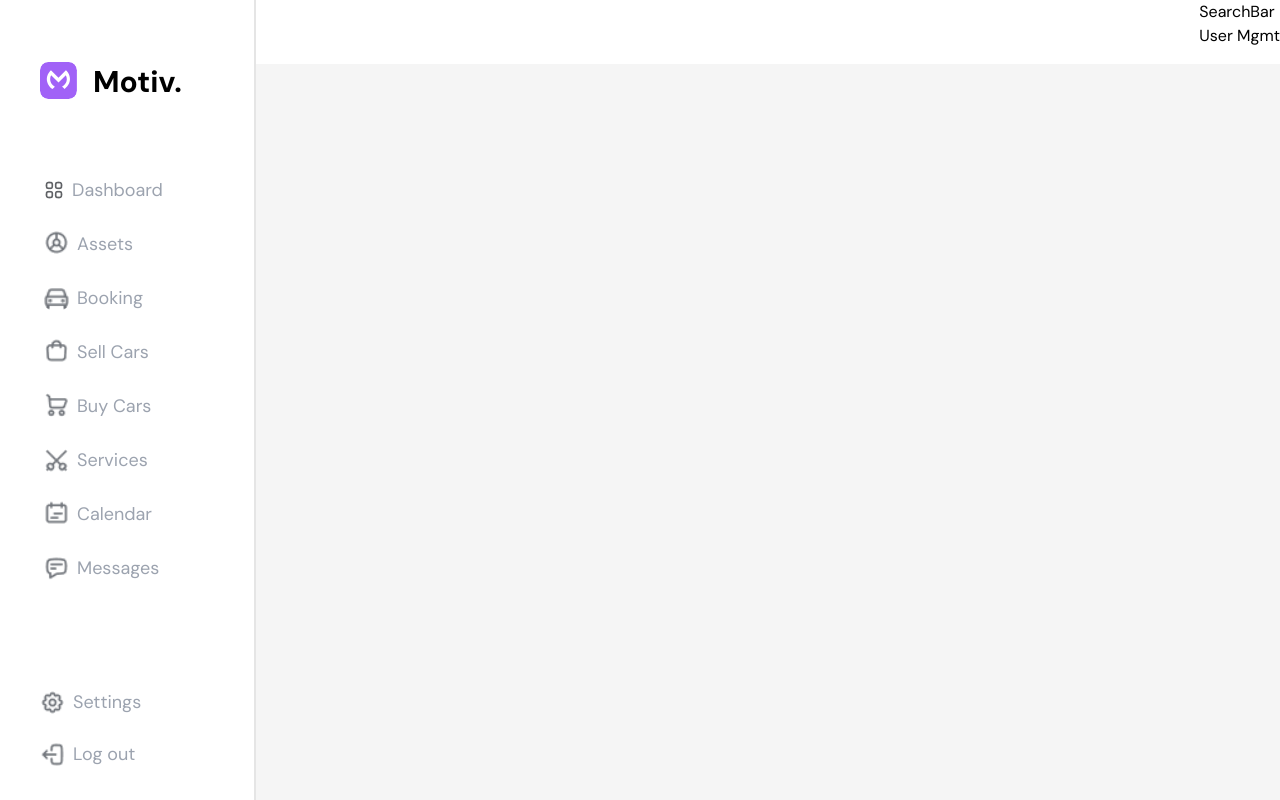
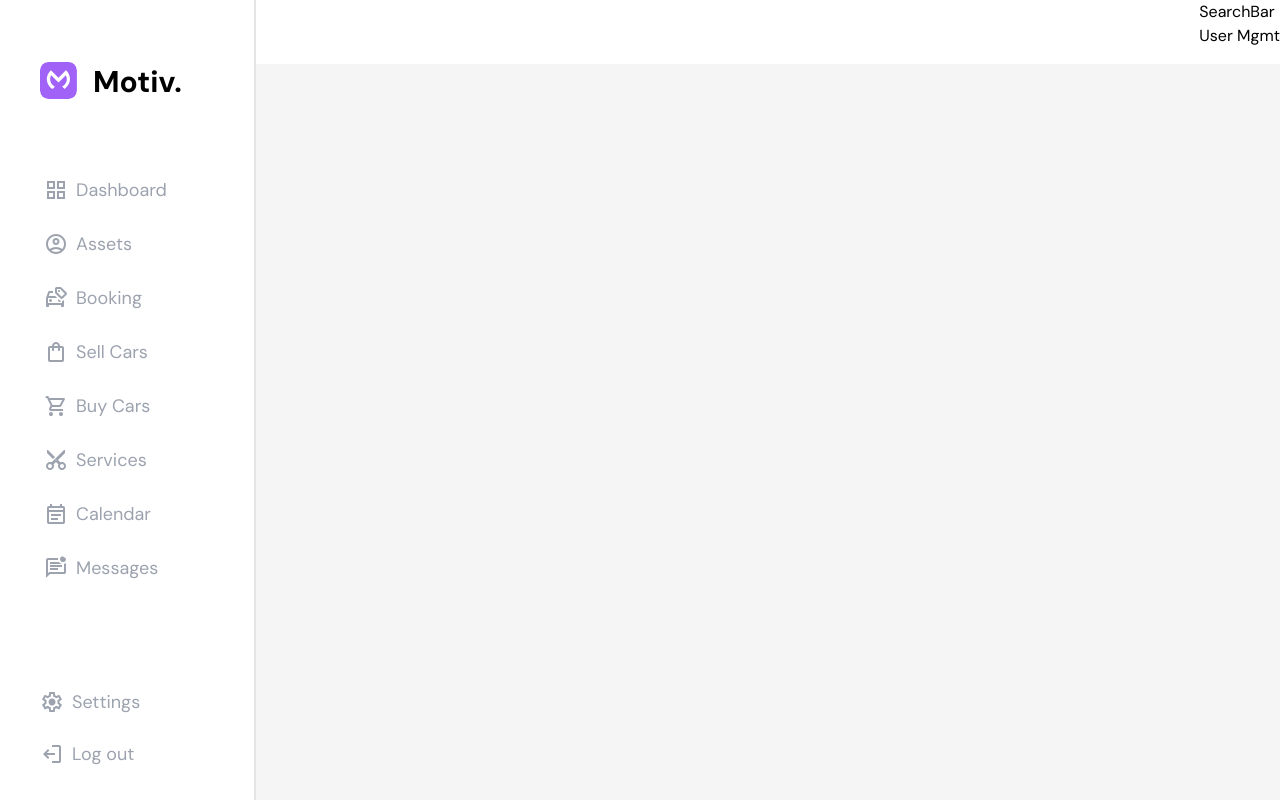
Before and after one commit to srinivas-pradhan/car-dashboard-ui, a Next.js app: page / in a window 1280 px wide. Built offline with nearby package versions, Linux system fonts and the light colour scheme.

Commit message:
Change icons to start responding to tailwind styling

```diff
--- a/app/(root)/layout.tsx
+++ b/app/(root)/layout.tsx
@@ -10,7 +10,7 @@ export default function RootLayout({
 }) {
   return (
     <ClientOnly>
-      <div className="bg-neutral-100 h-screen absolute">
+      <div className="bg-neutral-100 dark:bg-gray-700 h-screen absolute">
         <Sidebar/>
         <Navbar/>
         {children}
--- a/components/SideBar.tsx
+++ b/components/SideBar.tsx
@@ -1,13 +1,12 @@
 'use client';
 import Image from "next/image";
 import { useRouter } from 'next/navigation';
-import { DM_Sans } from "next/font/google";
 
 
 const Sidebar = () => {
     const router = useRouter()
     return (
-        <div className="fixed w-1/5 left-0 top-0 h-screen bg-white z-10 border-r-2 border-black border-opacity-10">
+        <div className="fixed w-1/5 left-0 top-0 h-screen bg-white dark:bg-gray-600 z-10 border-r-2 dark:border-white border-black border-opacity-10">
             <div className="pl-10 pt-16">
                 <ul onClick = {() => router.push('/')} className="flex flex-row gap-4">
                     <li>
@@ -19,129 +18,94 @@ const Sidebar = () => {
                             src="/logo.svg"
                         />
                     </li>
-                    <li className="font-bold text-3xl cursor-pointer">
+                    <li className="dark:text-white font-bold text-3xl cursor-pointer">
                         Motiv.
                     </li>
                 </ul>
             </div>
-            <ul className="pt-16 ml-8 mr-10 space-y-0.5 text-gray-400 text-lg">
-                <li onClick = {() => router.push('/')} className="p-3 rounded-lg hover:text-gray-500 hover:bg-slate-400 hover:bg-opacity-20 cursor-pointer">
+            <ul className="pt-16 ml-8 mr-10 space-y-0.5 text-gray-400 dark:text-slate-200 text-lg">
+                <li onClick = {() => router.push('/')} className="p-3 rounded-lg dark:hover:bg-slate-100 dark:hover:text-gray-600 hover:text-gray-500 hover:bg-slate-400 hover:bg-opacity-20 cursor-pointer">
                     <ul className="flex flex-row gap-2">
                         <li>
-                            <Image
-                                className="rounded-lg cursor-pointer mt-1"
-                                height="20"
-                                width="20"
-                                alt="Dashboard"
-                                src="/dashboard_icon.png"
-                            />
+                            <svg className="rounded-lg cursor-pointer mt-0.5 fill-current" xmlns="http://www.w3.org/2000/svg" height="24px" viewBox="0 -960 960 960" width="24px" fill="#e8eaed">
+                                <path d="M120-520v-320h320v320H120Zm0 400v-320h320v320H120Zm400-400v-320h320v320H520Zm0 400v-320h320v320H520ZM200-600h160v-160H200v160Zm400 0h160v-160H600v160Zm0 400h160v-160H600v160Zm-400 0h160v-160H200v160Zm400-400Zm0 240Zm-240 0Zm0-240Z"/>
+                            </svg>
                         </li>
                         <li>Dashboard</li>
                     </ul>
                 </li>
-                <li onClick = {() => router.push('/assets')} className="p-3 rounded-lg hover:text-gray-500 hover:bg-slate-400 hover:bg-opacity-20 cursor-pointer">
+                <li onClick = {() => router.push('/assets')} className="p-3 rounded-lg hover:text-gray-500 hover:bg-slate-400 dark:hover:bg-slate-100 dark:hover:text-gray-600 hover:bg-opacity-20 cursor-pointer">
                     <ul className="flex flex-row gap-2">
                         <li>
-                            <Image
-                                className="rounded-lg cursor-pointer"
-                                height="25"
-                                width="25"
-                                alt="Assets"
-                                src="/Assets.png"
-                            />
+                            <svg className="rounded-lg cursor-pointer mt-0.5 fill-current" xmlns="http://www.w3.org/2000/svg" height="24px" viewBox="0 -960 960 960" width="24px" fill="#e8eaed">
+                                <path d="M234-276q51-39 114-61.5T480-360q69 0 132 22.5T726-276q35-41 54.5-93T800-480q0-133-93.5-226.5T480-800q-133 0-226.5 93.5T160-480q0 59 19.5 111t54.5 93Zm246-164q-59 0-99.5-40.5T340-580q0-59 40.5-99.5T480-720q59 0 99.5 40.5T620-580q0 59-40.5 99.5T480-440Zm0 360q-83 0-156-31.5T197-197q-54-54-85.5-127T80-480q0-83 31.5-156T197-763q54-54 127-85.5T480-880q83 0 156 31.5T763-763q54 54 85.5 127T880-480q0 83-31.5 156T763-197q-54 54-127 85.5T480-80Zm0-80q53 0 100-15.5t86-44.5q-39-29-86-44.5T480-280q-53 0-100 15.5T294-220q39 29 86 44.5T480-160Zm0-360q26 0 43-17t17-43q0-26-17-43t-43-17q-26 0-43 17t-17 43q0 26 17 43t43 17Zm0-60Zm0 360Z"/>
+                            </svg>
                         </li>
                         <li>Assets</li>
                     </ul>
                 </li>
-                <li onClick = {() => router.push('/bookings')} className="p-3 rounded-lg hover:text-gray-500 hover:bg-slate-400 hover:bg-opacity-20 cursor-pointer">
+                <li onClick = {() => router.push('/bookings')} className="p-3 rounded-lg hover:text-gray-500 hover:bg-slate-400 dark:hover:bg-slate-100 dark:hover:text-gray-600 hover:bg-opacity-20 cursor-pointer">
                     <ul className="flex flex-row gap-2">
                         <li>
-                            <Image
-                                className="rounded-lg cursor-pointer mt-1"
-                                height="25"
-                                width="25"
-                                alt="Booking"
-                                src="/Booking.png"
-                            />
+                            <svg className="rounded-lg cursor-pointer mt-0.5 fill-current" xmlns="http://www.w3.org/2000/svg" height="24px" viewBox="0 -960 960 960" width="24px" fill="#e8eaed">
+                                <path d="M260-320q25 0 42.5-17.5T320-380q0-25-17.5-42.5T260-440q-25 0-42.5 17.5T200-380q0 25 17.5 42.5T260-320Zm360 0q20 0 36-12t21-31q-20-4-38-13.5T606-401l-25-25q-10 8-15.5 20t-5.5 26q0 25 17.5 42.5T620-320Zm-460 40v-200 200Zm40 80v40q0 17-11.5 28.5T160-120h-40q-17 0-28.5-11.5T80-160v-320l84-240q6-18 21.5-29t34.5-11h140v55q0 6 .5 12.5T362-680H234l-42 120h255l80 80H160v200h560v-81q22-2 42.5-11t37.5-25v237q0 17-11.5 28.5T760-120h-40q-17 0-28.5-11.5T680-160v-40H200Zm400-520q17 0 28.5-11.5T640-760q0-17-11.5-28.5T600-800q-17 0-28.5 11.5T560-760q0 17 11.5 28.5T600-720Zm62 262L458-662q-8-8-13-19.5t-5-23.5v-155q0-25 17.5-42.5T500-920h155q12 0 23.5 5t19.5 13l204 204q17 17 17 42.5T902-613L747-458q-17 17-42.5 17T662-458Zm43-70 127-127-185-185H520v127l185 185Zm-29-156Z"/>
+                            </svg>
                         </li>
                         <li>Booking</li>
                     </ul>
                 </li>
-                <li onClick = {() => router.push('/sell')} className="p-3 rounded-lg hover:text-gray-500 hover:bg-slate-400 hover:bg-opacity-20 cursor-pointer">
+                <li onClick = {() => router.push('/sell')} className="p-3 rounded-lg hover:text-gray-500 hover:bg-slate-400 dark:hover:bg-slate-100 dark:hover:text-gray-600 hover:bg-opacity-20 cursor-pointer">
                     <ul className="flex flex-row gap-2">
                         <li>
-                            <Image
-                                className="rounded-lg cursor-pointer"
-                                height="25"
-                                width="25"
-                                alt="SellCars"
-                                src="/SellCars.png"
-                            />
+                            <svg className="rounded-lg cursor-pointer mt-0.5 fill-current" xmlns="http://www.w3.org/2000/svg" height="24px" viewBox="0 -960 960 960" width="24px" fill="#e8eaed">
+                                <path d="M240-80q-33 0-56.5-23.5T160-160v-480q0-33 23.5-56.5T240-720h80q0-66 47-113t113-47q66 0 113 47t47 113h80q33 0 56.5 23.5T800-640v480q0 33-23.5 56.5T720-80H240Zm0-80h480v-480h-80v80q0 17-11.5 28.5T600-520q-17 0-28.5-11.5T560-560v-80H400v80q0 17-11.5 28.5T360-520q-17 0-28.5-11.5T320-560v-80h-80v480Zm160-560h160q0-33-23.5-56.5T480-800q-33 0-56.5 23.5T400-720ZM240-160v-480 480Z"/>
+                            </svg>
                         </li>
                         <li>Sell Cars</li>
                     </ul>
                 </li>
-                <li onClick = {() => router.push('/buy')} className="p-3 rounded-lg hover:text-gray-500 hover:bg-slate-400 hover:bg-opacity-20 cursor-pointer">
+                <li onClick = {() => router.push('/buy')} className="p-3 rounded-lg hover:text-gray-500 hover:bg-slate-400 dark:hover:bg-slate-100 dark:hover:text-gray-600 hover:bg-opacity-20 cursor-pointer">
                     <ul className="flex flex-row gap-2">
                         <li>
-                            <Image
-                                className="rounded-lg cursor-pointer"
-                                height="25"
-                                width="25"
-                                alt="BuyCars"
-                                src="/BuyCars.png"
-                            />
+                            <svg className="rounded-lg cursor-pointer mt-0.5 fill-current" xmlns="http://www.w3.org/2000/svg" height="24px" viewBox="0 -960 960 960" width="24px" fill="#e8eaed">
+                                <path d="M280-80q-33 0-56.5-23.5T200-160q0-33 23.5-56.5T280-240q33 0 56.5 23.5T360-160q0 33-23.5 56.5T280-80Zm400 0q-33 0-56.5-23.5T600-160q0-33 23.5-56.5T680-240q33 0 56.5 23.5T760-160q0 33-23.5 56.5T680-80ZM246-720l96 200h280l110-200H246Zm-38-80h590q23 0 35 20.5t1 41.5L692-482q-11 20-29.5 31T622-440H324l-44 80h480v80H280q-45 0-68-39.5t-2-78.5l54-98-144-304H40v-80h130l38 80Zm134 280h280-280Z"/>
+                            </svg>
                         </li>
                         <li>Buy Cars</li>
                     </ul>
                 </li>
-                <li onClick = {() => router.push('/services')} className="p-3 rounded-lg hover:text-gray-500 hover:bg-slate-400 hover:bg-opacity-20 cursor-pointer">
+                <li onClick = {() => router.push('/services')} className="p-3 rounded-lg hover:text-gray-500 hover:bg-slate-400 dark:hover:bg-slate-100 dark:hover:text-gray-600 hover:bg-opacity-20 cursor-pointer">
                     <ul className="flex flex-row gap-2">
                         <li>
-                            <Image
-                                className="rounded-lg cursor-pointer mt-0.5"
-                                height="25"
-                                width="25"
-                                alt="Services"
-                                src="/Services.png"
-                            />
+                            <svg className="rounded-lg cursor-pointer mt-0.5 fill-current -rotate-90" xmlns="http://www.w3.org/2000/svg" height="24px" viewBox="0 -960 960 960" width="24px" fill="#e8eaed">
+                                <path d="M760-120 480-400l-94 94q8 15 11 32t3 34q0 66-47 113T240-80q-66 0-113-47T80-240q0-66 47-113t113-47q17 0 34 3t32 11l94-94-94-94q-15 8-32 11t-34 3q-66 0-113-47T80-720q0-66 47-113t113-47q66 0 113 47t47 113q0 17-3 34t-11 32l494 494v40H760ZM600-520l-80-80 240-240h120v40L600-520ZM240-640q33 0 56.5-23.5T320-720q0-33-23.5-56.5T240-800q-33 0-56.5 23.5T160-720q0 33 23.5 56.5T240-640Zm240 180q8 0 14-6t6-14q0-8-6-14t-14-6q-8 0-14 6t-6 14q0 8 6 14t14 6ZM240-160q33 0 56.5-23.5T320-240q0-33-23.5-56.5T240-320q-33 0-56.5 23.5T160-240q0 33 23.5 56.5T240-160Z"/>
+                            </svg>
                         </li>
                         <li>Services</li>
                     </ul>
                 </li>
-                <li onClick = {() => router.push('/calendar')} className="p-3 rounded-lg hover:text-gray-500 hover:bg-slate-400 hover:bg-opacity-20 cursor-pointer">
+                <li onClick = {() => router.push('/calendar')} className="p-3 rounded-lg hover:text-gray-500 hover:bg-slate-400 dark:hover:bg-slate-100 dark:hover:text-gray-600 hover:bg-opacity-20 cursor-pointer">
                     <ul className="flex flex-row gap-2">
                         <li>
-                            <Image
-                                className="rounded-lg cursor-pointer"
-                                height="25"
-                                width="25"
-                                alt="Calendar"
-                                src="/Calendar.png"
-                            />
+                            <svg className="rounded-lg cursor-pointer mt-0.5 fill-current" xmlns="http://www.w3.org/2000/svg" height="24px" viewBox="0 -960 960 960" width="24px" fill="#e8eaed">
+                                <path d="M200-80q-33 0-56.5-23.5T120-160v-560q0-33 23.5-56.5T200-800h40v-80h80v80h320v-80h80v80h40q33 0 56.5 23.5T840-720v560q0 33-23.5 56.5T760-80H200Zm0-80h560v-400H200v400Zm0-480h560v-80H200v80Zm0 0v-80 80Zm80 240v-80h400v80H280Zm0 160v-80h280v80H280Z"/>
+                            </svg>
                         </li>
                         <li>Calendar</li>
                     </ul>
                 </li>
-                <li onClick = {() => router.push('/messages')} className="p-3 rounded-lg hover:text-gray-500 hover:bg-slate-400 hover:bg-opacity-20 cursor-pointer">
+                <li onClick = {() => router.push('/messages')} className="p-3 rounded-lg hover:text-gray-500 hover:bg-slate-400 dark:hover:bg-slate-100 dark:hover:text-gray-600 hover:bg-opacity-20 cursor-pointer">
                     <ul className="flex flex-row gap-2">
                         <li>
-                            <Image
-                                className="rounded-lg cursor-pointer mt-0.5"
-                                height="25"
-                                width="25"
-                                alt="Messages"
-                                src="/Messages.png"
-                            />
+                            <svg className="rounded-lg cursor-pointer mt-0.5 fill-current" xmlns="http://www.w3.org/2000/svg" height="24px" viewBox="0 -960 960 960" width="24px" fill="#e8eaed">
+                                <path d="M240-400h320v-80H240v80Zm0-120h480v-80H240v80Zm0-120h480v-4q-37-8-67.5-27.5T600-720H240v80ZM80-80v-720q0-33 23.5-56.5T160-880h404q-4 20-4 40t4 40H160v525l46-45h594v-324q23-5 43-13.5t37-22.5v360q0 33-23.5 56.5T800-240H240L80-80Zm80-720v480-480Zm600 80q-50 0-85-35t-35-85q0-50 35-85t85-35q50 0 85 35t35 85q0 50-35 85t-85 35Z"/>
+                            </svg>
                         </li>
                         <li>Messages</li>
                     </ul>
                 </li>
 
             </ul>
-            <div className="">
-
-            </div>
             <ul className="
                 fixed
                 bottom-0
@@ -155,17 +119,15 @@ const Sidebar = () => {
                     cursor-pointer
                     text-gray-400
                     hover:text-gray-500
+                    dark:text-gray-300
+                    dark:hover:text-gray-100
                     text-lg
                 ">
                     <ul onClick = {() => router.push('/settings')} className="flex flex-row gap-2">
-                        <li>
-                            <Image
-                                className="rounded-lg cursor-pointer mt-0.5"
-                                height="25"
-                                width="25"
-                                alt="Settings"
-                                src="/Settings.png"
-                            />
+                        <li className="">
+                            <svg className="rounded-lg cursor-pointer mt-0.5 fill-current" xmlns="http://www.w3.org/2000/svg" height="24px" viewBox="0 -960 960 960" width="24px" fill="#e8eaed">
+                                <path d="m370-80-16-128q-13-5-24.5-12T307-235l-119 50L78-375l103-78q-1-7-1-13.5v-27q0-6.5 1-13.5L78-585l110-190 119 50q11-8 23-15t24-12l16-128h220l16 128q13 5 24.5 12t22.5 15l119-50 110 190-103 78q1 7 1 13.5v27q0 6.5-2 13.5l103 78-110 190-118-50q-11 8-23 15t-24 12L590-80H370Zm70-80h79l14-106q31-8 57.5-23.5T639-327l99 41 39-68-86-65q5-14 7-29.5t2-31.5q0-16-2-31.5t-7-29.5l86-65-39-68-99 42q-22-23-48.5-38.5T533-694l-13-106h-79l-14 106q-31 8-57.5 23.5T321-633l-99-41-39 68 86 64q-5 15-7 30t-2 32q0 16 2 31t7 30l-86 65 39 68 99-42q22 23 48.5 38.5T427-266l13 106Zm42-180q58 0 99-41t41-99q0-58-41-99t-99-41q-59 0-99.5 41T342-480q0 58 40.5 99t99.5 41Zm-2-140Z"/>
+                            </svg>
                         </li>
                         <li>Settings</li>
                     </ul>
@@ -175,17 +137,14 @@ const Sidebar = () => {
                     cursor-pointer
                     text-gray-400
                     hover:text-gray-500
+                    dark:text-gray-300
+                    dark:hover:text-gray-100
                     text-lg
                 ">
                     <ul onClick = {() => router.push('/')} className="flex flex-row gap-2">
                         <li>
-                            <Image
-                                className="rounded-lg cursor-pointer mt-0.5"
-                                height="25"
-                                width="25"
-                                alt="Logout"
-                                src="/Logout.png"
-                            />
+                            <svg className="rounded-lg cursor-pointer mt-0.5 fill-current scale-x-[-1]" xmlns="http://www.w3.org/2000/svg" height="24px" viewBox="0 -960 960 960" width="24px" fill="#e8eaed">
+                            <path d="M200-120q-33 0-56.5-23.5T120-200v-560q0-33 23.5-56.5T200-840h280v80H200v560h280v80H200Zm440-160-55-58 102-102H360v-80h327L585-622l55-58 200 200-200 200Z"/></svg>
                         </li>
                         <li>Log out</li>
                     </ul>
```
Also changed, not shown: public/Settings.svg (added).
